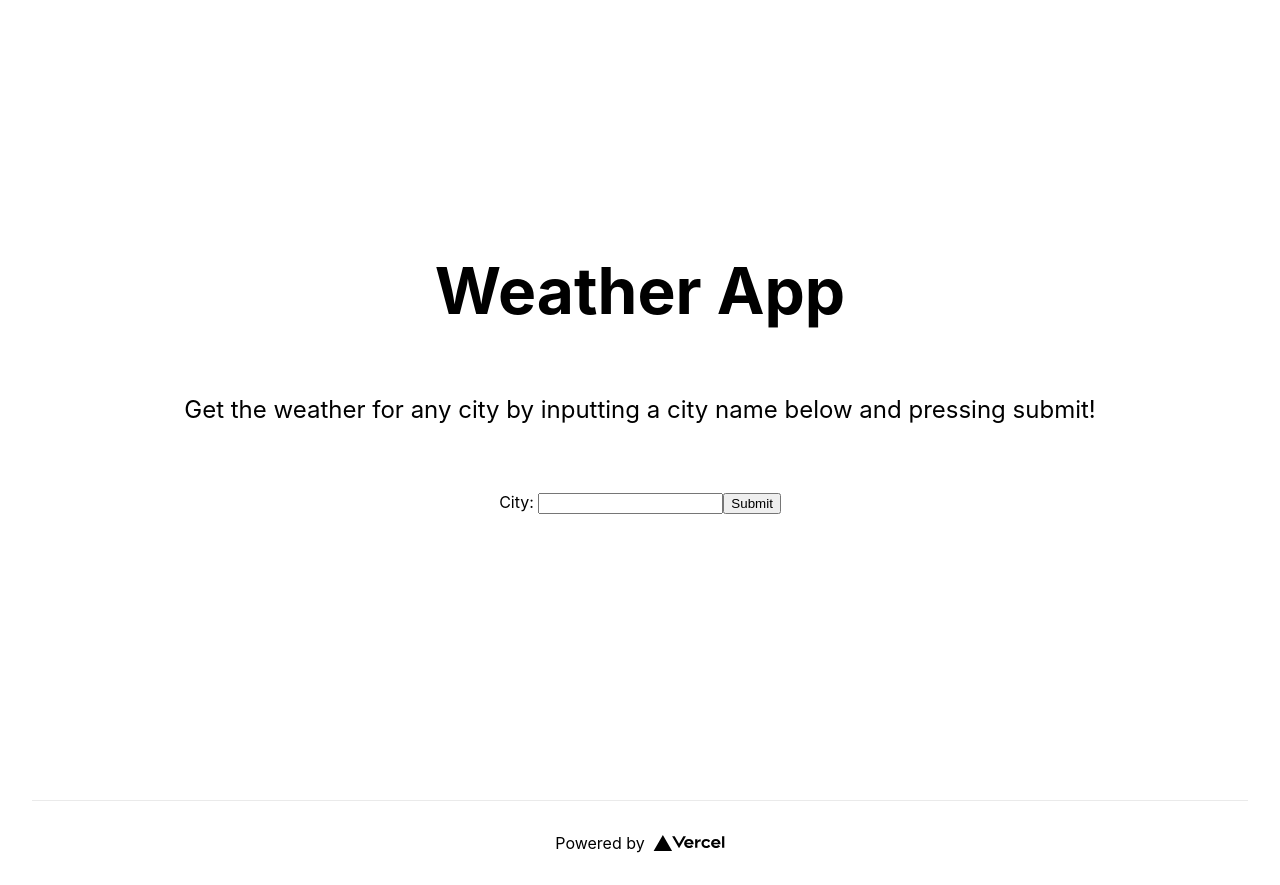
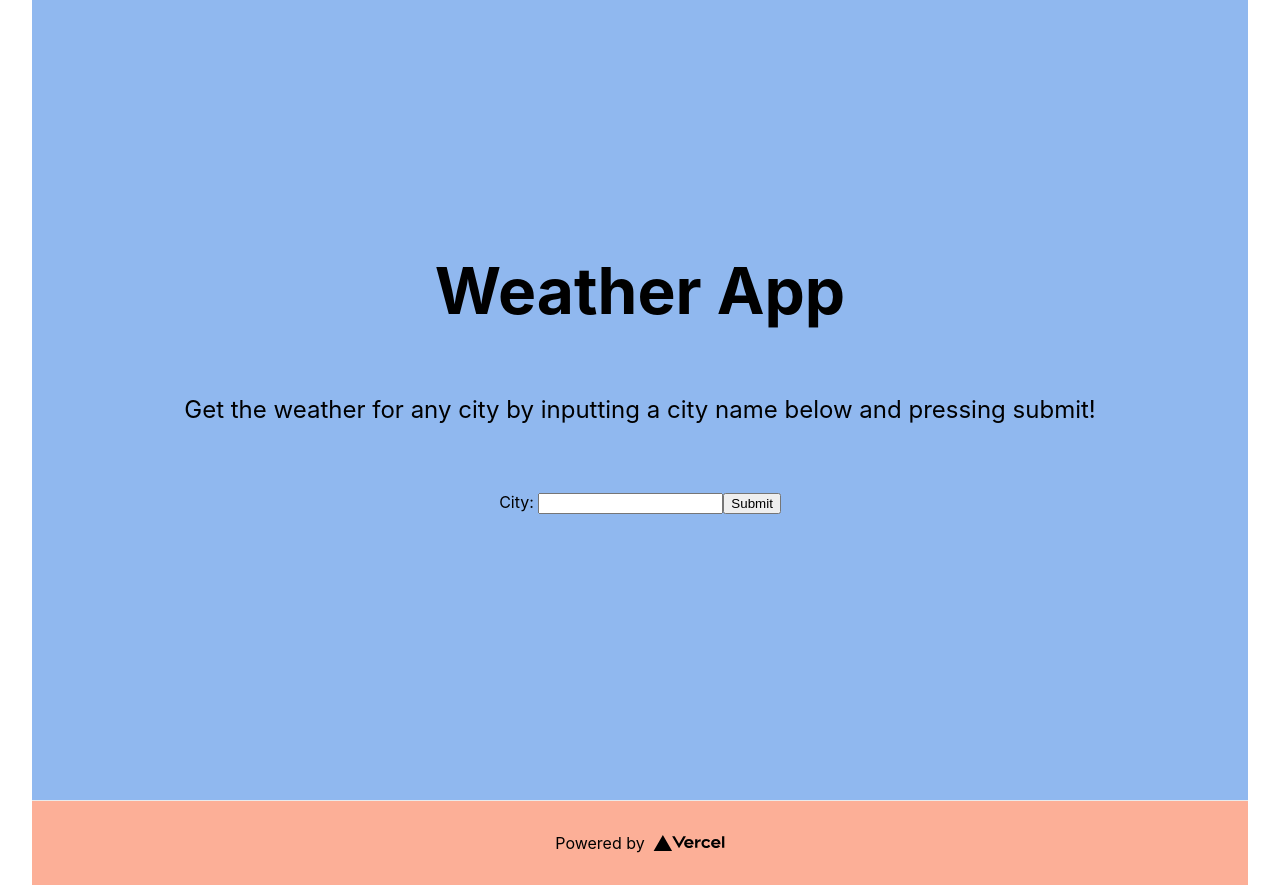
Before and after one commit to afogg24/get-weather, a Next.js app: page / in a window 1280 px wide. Built offline with nearby package versions, Linux system fonts and the light colour scheme.

Commit message:
colors updated

```diff
--- a/styles/Home.module.css
+++ b/styles/Home.module.css
@@ -3,6 +3,7 @@
 }
 
 .main {
+  background: #90b8ef;
   min-height: 100vh;
   padding: 4rem 0;
   flex: 1;
@@ -13,6 +14,7 @@
 }
 
 .footer {
+  background: #fcaf97;
   display: flex;
   flex: 1;
   padding: 2rem 0;
@@ -29,7 +31,7 @@
 }
 
 .title a {
-  color: #0070f3;
+  color: #31255a;
   text-decoration: none;
 }
 
@@ -57,7 +59,7 @@
 }
 
 .code {
-  background: #fafafa;
+  background: #b4d5ff;
   border-radius: 5px;
   padding: 0.75rem;
   font-size: 1.1rem;
```
